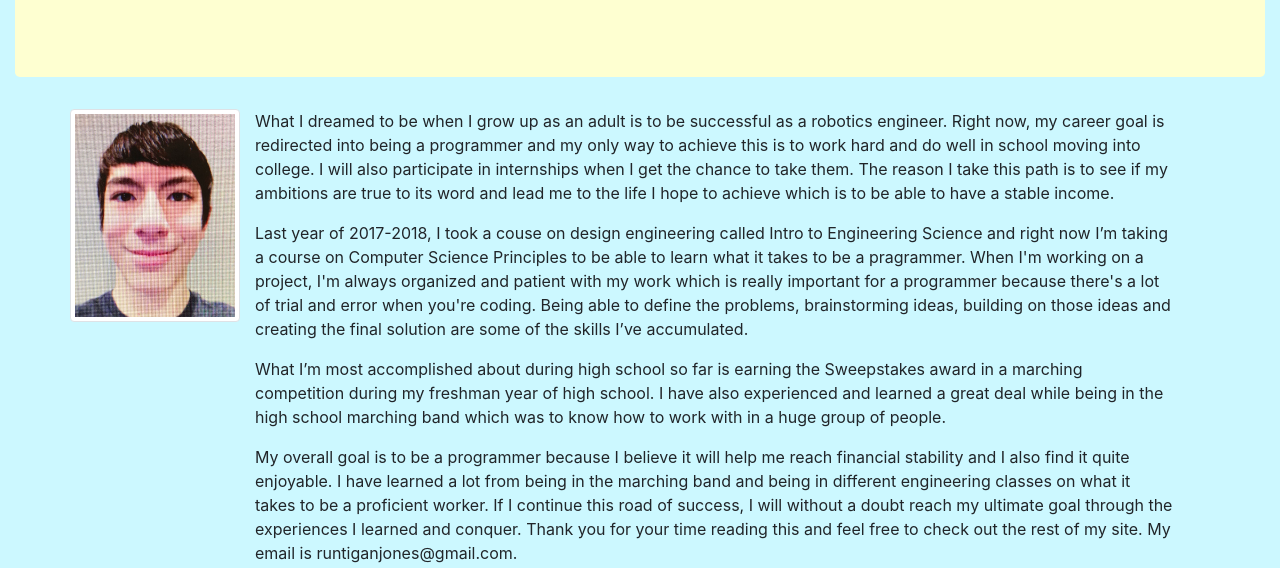
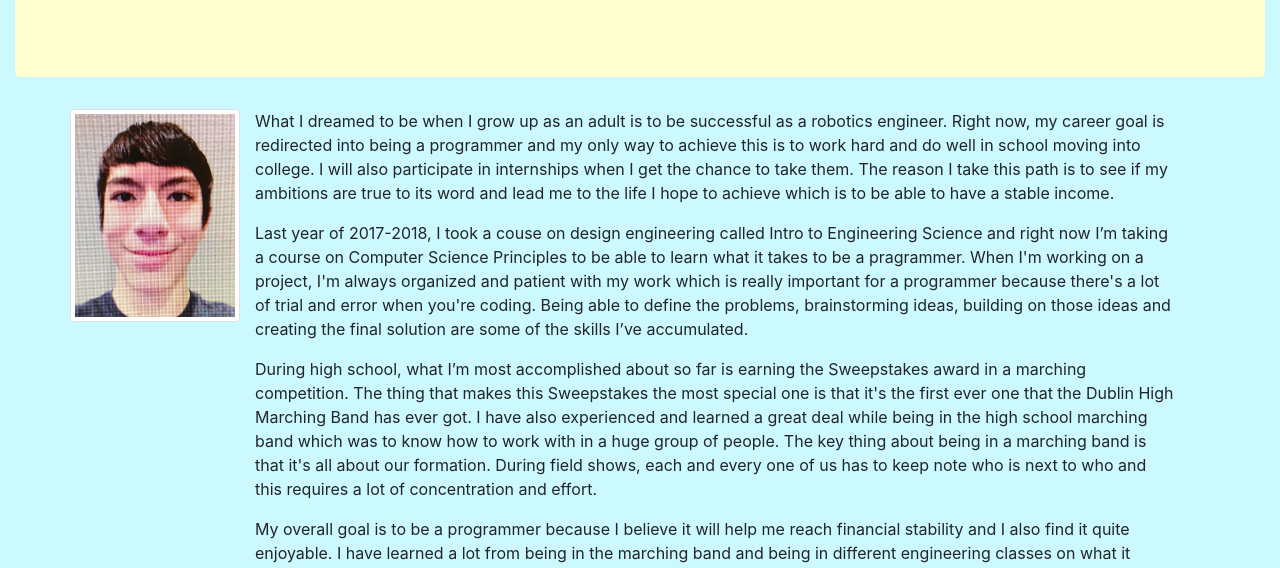
Before and after one commit to NicholasDeal/portfolio, a plain HTML site: page Deal_AboutMe.html in a window 1280 px wide. Shown: the part 187-755 px from the top of the page. Drawn offline with Linux system fonts and the light colour scheme.

Commit message:
Third Commit

```diff
--- a/Deal_AboutMe.html
+++ b/Deal_AboutMe.html
@@ -46,11 +46,16 @@
                 error when you're coding. Being able to define the problems,
                 brainstorming ideas, building on those ideas and creating the
                 final solution are some of the skills I’ve accumulated. </p>
-                <p>What I’m most accomplished about during high school so far is
-                earning the Sweepstakes award in a marching competition during my
-                freshman year of high school. I have also experienced and learned
-                a great deal while being in the high school marching band which
-                was to know how to work with in a huge group of people.</p>
+                <p>During high school, what I’m most accomplished about so far is
+                earning the Sweepstakes award in a marching competition. The
+                thing that makes this Sweepstakes the most special one is that
+                it's the first ever one that the Dublin High Marching Band has
+                ever got. I have also experienced and learned a great deal while
+                being in the high school marching band which was to know how to
+                work with in a huge group of people. The key thing about being
+                in a marching band is that it's all about our formation. During
+                field shows, each and every one of us has to keep note who is
+                next to who and this requires a lot of concentration and effort.</p>
                 <p>My overall goal is to be a programmer because I believe it
                 will help me reach financial stability and I also find it quite
                 enjoyable. I have learned a lot from being in the marching band
@@ -74,9 +79,6 @@
         <a href="mailto:runtiganjones@gmail.com">
             <img src="Images/email-icon.png" width="50" height="50" />
         </a>
-        <a href="Deal_ContactMe.html">
-            <img src="Images/in-icon.png" width="50" height="50" />
-        </a>
     </div>
 </footer>
 </html>
```
Also changed, not shown: Deal_ContactMe.html (+3 -3 lines), Deal_Projects.html (+0 -3 lines), Deal_Resume.html (+0 -3 lines), index.html (+1 -4 lines).
